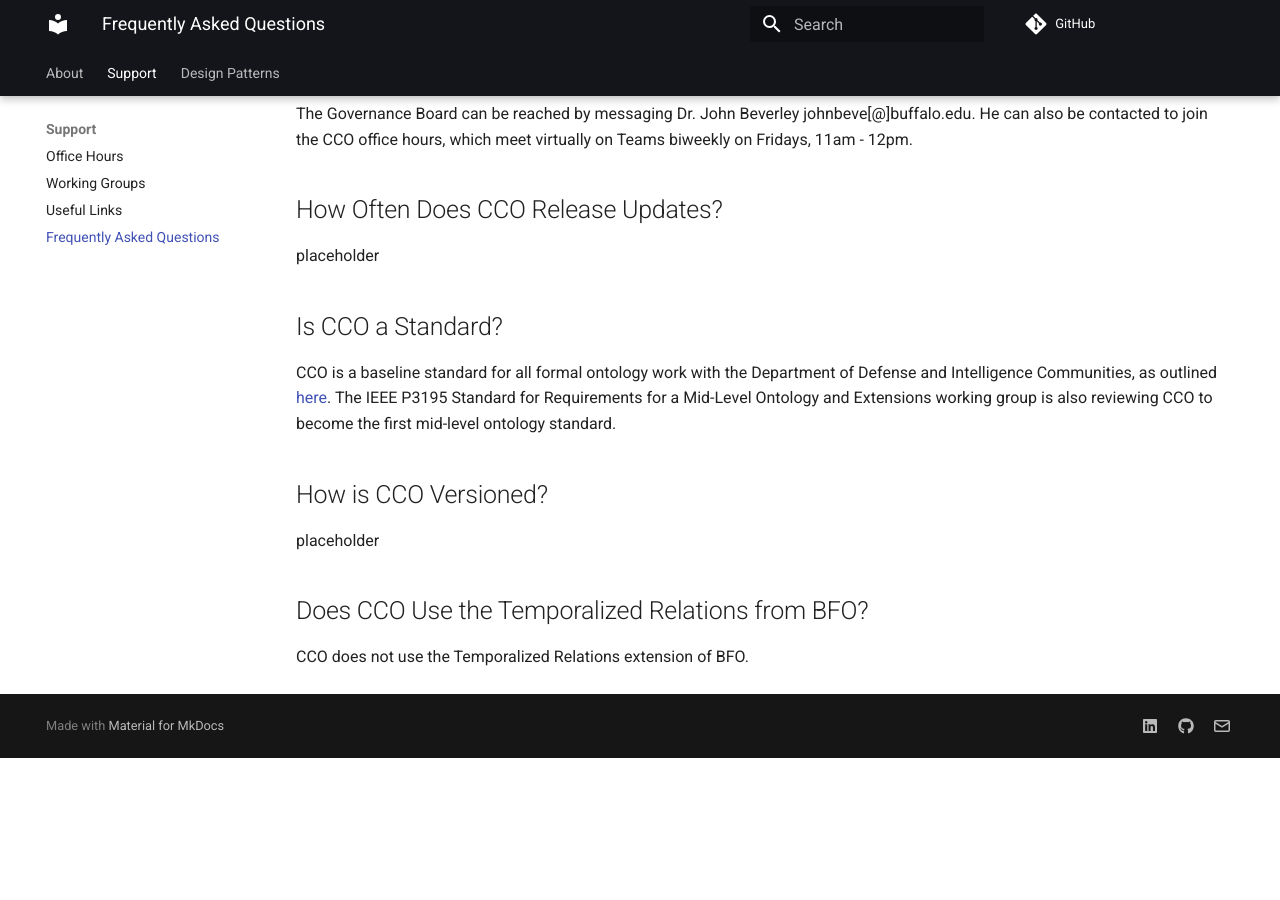
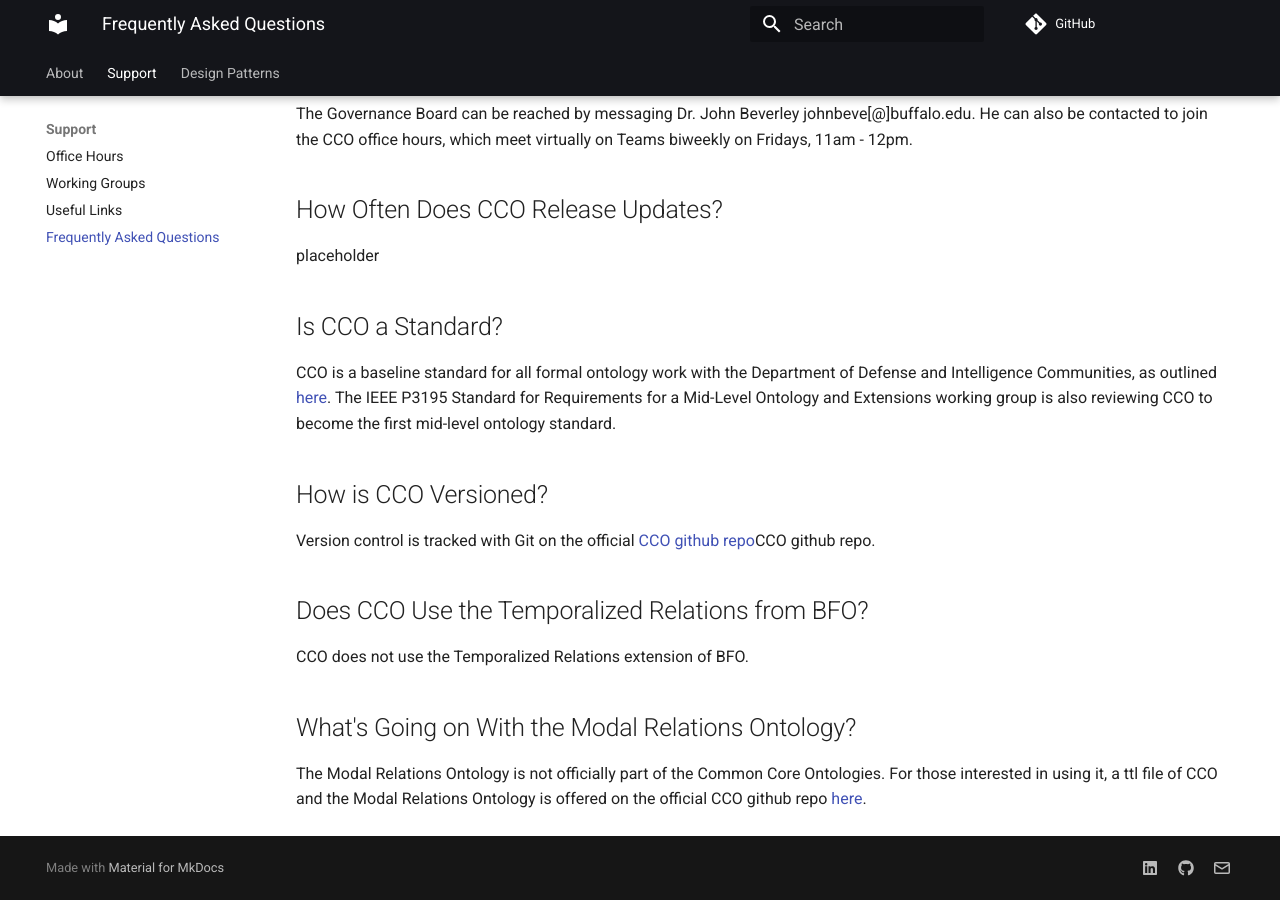
Before and after one commit to CommonCoreOntology/cco-webpage, an MkDocs documentation site: the page built from docs/faq.md, in a window 1280 px wide and 900 px high, scrolled down 1384 px. Built offline with MkDocs 1.6.1 and Material for MkDocs 9.7.7, drawn with Linux system fonts in a browser that asks for light colours; comment, search, counter and statistics services are not loaded; before the commit the page ends 2142 px from its top, so only the background shows below that.

Commit message:
Update faq.md
git faq

```diff
--- a/docs/faq.md
+++ b/docs/faq.md
@@ -29,8 +29,10 @@
   <h2>Is CCO a Standard?</h2>
     <p>CCO is a baseline standard for all formal ontology work with the Department of Defense and Intelligence Communities, as outlined <a href="https://dailynous.com/wp-content/uploads/2024/03/memo-dod-applied-ontology.pdf" target="_blank">here</a>. The IEEE P3195 Standard for Requirements for a Mid-Level Ontology and Extensions working group is also reviewing CCO to become the first mid-level ontology standard.</p>
   <h2>How is CCO Versioned?</h2>
-    <p>placeholder</p>
+    <p>Version control is tracked with Git on the official <a href="https://github.com/CommonCoreOntology/CommonCoreOntologies/tree/develop" target="_blank">CCO github repo</a>CCO github repo.</p>
   <h2>Does CCO Use the Temporalized Relations from BFO?</h2>
     <p>CCO does not use the Temporalized Relations extension of BFO.</p>
+  <h2>What's Going on With the Modal Relations Ontology?</h2>
+    <p>The Modal Relations Ontology is not officially part of the Common Core Ontologies. For those interested in using it, a ttl file of CCO and the Modal Relations Ontology is offered on the official CCO github repo <a href="https://github.com/CommonCoreOntology/CommonCoreOntologies/blob/develop/cco-merged/MergedAllCoreOntology-v1.5-2024-02-14.ttl" target="_blank">here</a>.</p>
 </body>
 </html>
```
